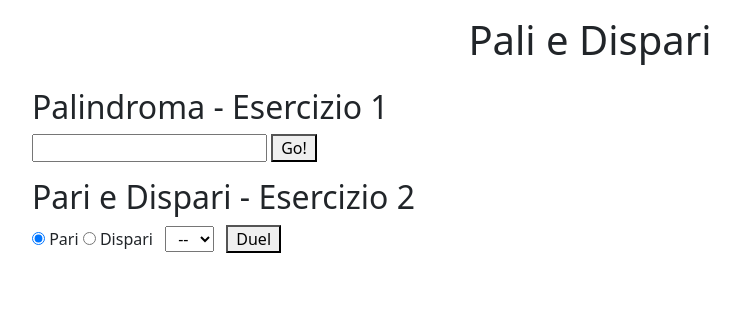
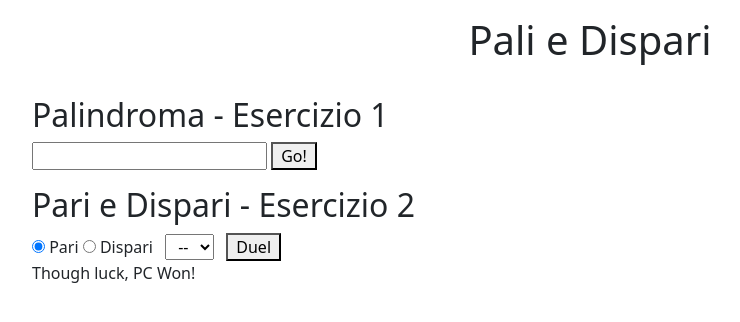
Before and after one commit to AndreaScaranari/js-paliedispari, a plain HTML site: page index.html in a window 1280 px wide. Both pictures are taken after a click on the button "Duel". Shown: the whole page, without its empty margins (50-790 px from the left). Drawn offline with nearby package versions, Linux system fonts and the light colour scheme.

Commit message:
es2_completed

```diff
--- a/index.html
+++ b/index.html
@@ -26,7 +26,7 @@
     <main class="container">
 
         <!-- sezione 1 -->
-        <section id="exercise-1">
+        <section id="exercise-1" class="my-3">
             <h2>Palindroma - Esercizio 1</h2>
             <!-- input -->
             <input type="text" id="input-palindroma">
@@ -38,9 +38,9 @@
         <section id="exercise-2">
             <h2>Pari e Dispari - Esercizio 2</h2>
             <!-- radio -->
-            <input type="radio" name="evenodd" id="even" value="Pari" checked="checked">
+            <input type="radio" name="evenodd" id="even" value="pari" checked="checked">
             <label for="even">Pari</label>
-            <input type="radio" name="evenodd" id="odd" value="Dispari">
+            <input type="radio" name="evenodd" id="odd" value="dispari">
             <label for="odd">Dispari</label>
             <!-- select -->
             <select name="number" id="user-number" class="px-2 mx-2">
@@ -52,7 +52,7 @@
                 <option value="5">5</option>
             </select>
             <button id="duel" class="px-2">Duel</button>
-            <p></p>
+            <p id="result-evenodd"></p>
         </section>
     </main>
 
--- a/js/script.js
+++ b/js/script.js
@@ -15,6 +15,7 @@ const inputPalindroma = document.getElementById("input-palindroma");
 const buttonPalindroma = document.getElementById("go");
 const paragraphPalindroma = document.getElementById("result-palindroma");
 let userWord = "";
+
 buttonPalindroma.addEventListener("click", function() {
     userWord = inputPalindroma.value;
 
@@ -32,33 +33,60 @@ buttonPalindroma.addEventListener("click", function() {
     inputPalindroma.value = "";
 });
 
-// // * Pari e Dispari
-// // 1. L’utente sceglie pari o dispari e inserisce un numero da 1 a 5. (con un prompt)
+// * Pari e Dispari
+// 1. L’utente sceglie pari o dispari e inserisce un numero da 1 a 5. (con un prompt)
 // const userChoice = prompt("Scegli se vuoi giocare con pari o dispari", "pari");
 // const userNumber = prompt("Scegli un numero da 1 a 5", "4");
 
-// // 2. Generiamo un numero random (sempre da 1 a 5) per il computer (usando una funzione)
-// function randomNumber () {
-// const randomChoice = Math.floor(Math.random()*5)+1;
-// return randomChoice;
-// }
+// 2. Generiamo un numero random (sempre da 1 a 5) per il computer (usando una funzione)
+function randomNumber () {
+    const randomChoice = Math.floor(Math.random()*5)+1;
+    return randomChoice;
+}
 
-// // 3. Sommiamo i due numeri Stabiliamo se la somma dei due numeri è pari o dispari (usando una funzione)
-// function isSumEven (num1, num2) {
-//     const sumNumbers = num1 + num2;
-//     const isEven = (sumNumbers % 2 === 0)
-//     return isEven;
-// }
+// 3. Sommiamo i due numeri Stabiliamo se la somma dei due numeri è pari o dispari (usando una funzione)
+function isSumEven (num1, num2) {
+    const sumNumbers = num1 + num2;
+    const isEven = (sumNumbers % 2 === 0)
+    return isEven;
+}
 
 // const finalResult = isSumEven (userNumber, randomNumber());
 
-// // 4. Dichiariamo chi ha vinto in console.
+// 4. Dichiariamo chi ha vinto in console.
 // let message2 = "Though luck, PC Won!";
 // if (finalResult && userChoice === "pari" || !finalResult && userChoice === "dispari") {
 //     message2 = "Great job, You Won!"
 // }
 // console.log(message2);
 
+// 1Bonus. Raccogliere le informazioni dall'utente usando form, input, button in pagina invece che coi prompt.
+const evenChoice = document.getElementById("even");
+const oddChoice = document.getElementById("odd");
+const selectNumber = document.querySelector("select");
+const duelButton = document.getElementById("duel");
+const paragraphEvenOdd = document.getElementById("result-evenodd");
+
+//4Bonus. Stampare i risultati in pagina, invece che in console
+duelButton.addEventListener("click", function() {
+    const userNumber = selectNumber.value;
+    const userChoice = evenChoice.value;
+
+    const finalResult = isSumEven (userNumber, randomNumber());
+
+    let message2 = "Though luck, PC Won!";
+    if (finalResult && userChoice || !finalResult && !userChoice) {
+        message2 = "Great job, You Won!"
+    }
+
+    paragraphEvenOdd.innerText = message2;
+
+    // flush
+    evenChoice.checked = true;
+    // oddChoice.checked = false; <<< non necessaria
+    selectNumber.selectedIndex = 0;
+})
+
 // * Bonus
 // 1. Raccogliere le informazioni dall'utente usando form, input, button in pagina invece che coi prompt.
 // 2. Stampare i risultati in pagina, invece che in console
```
